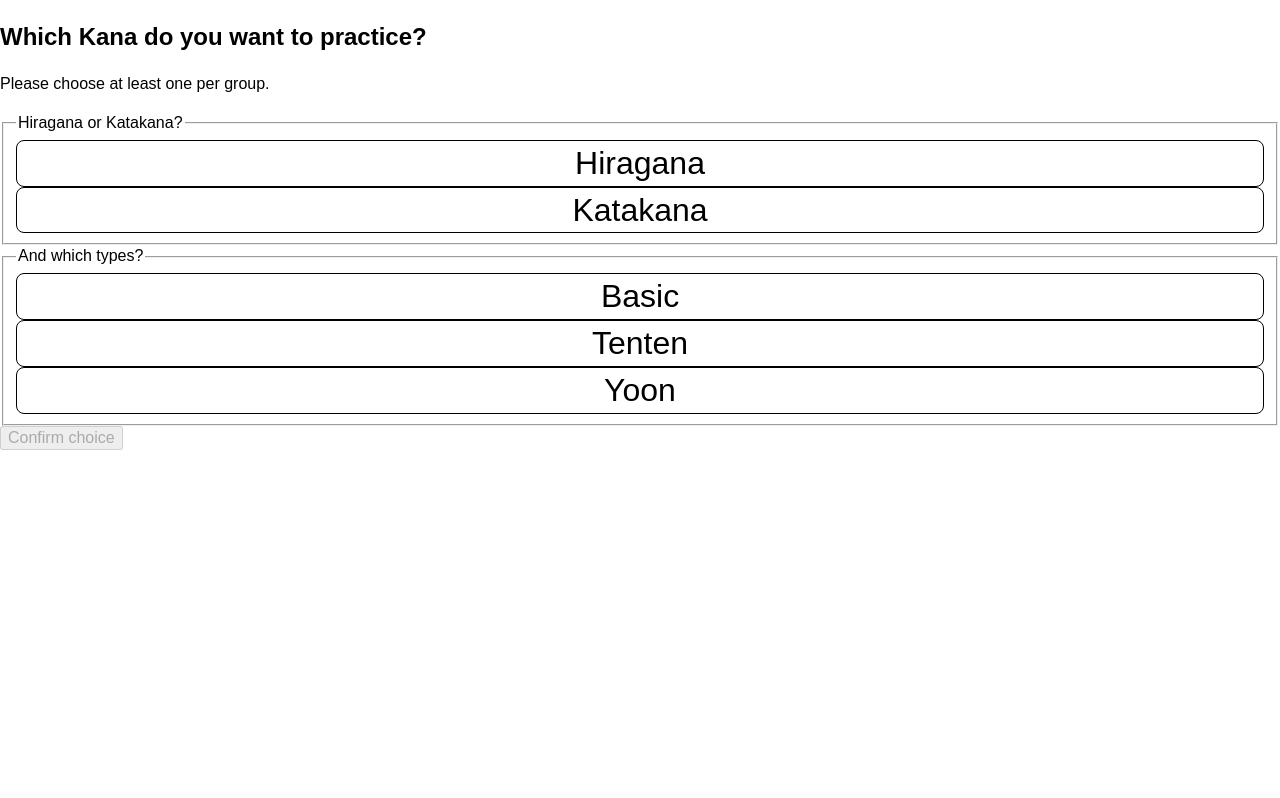
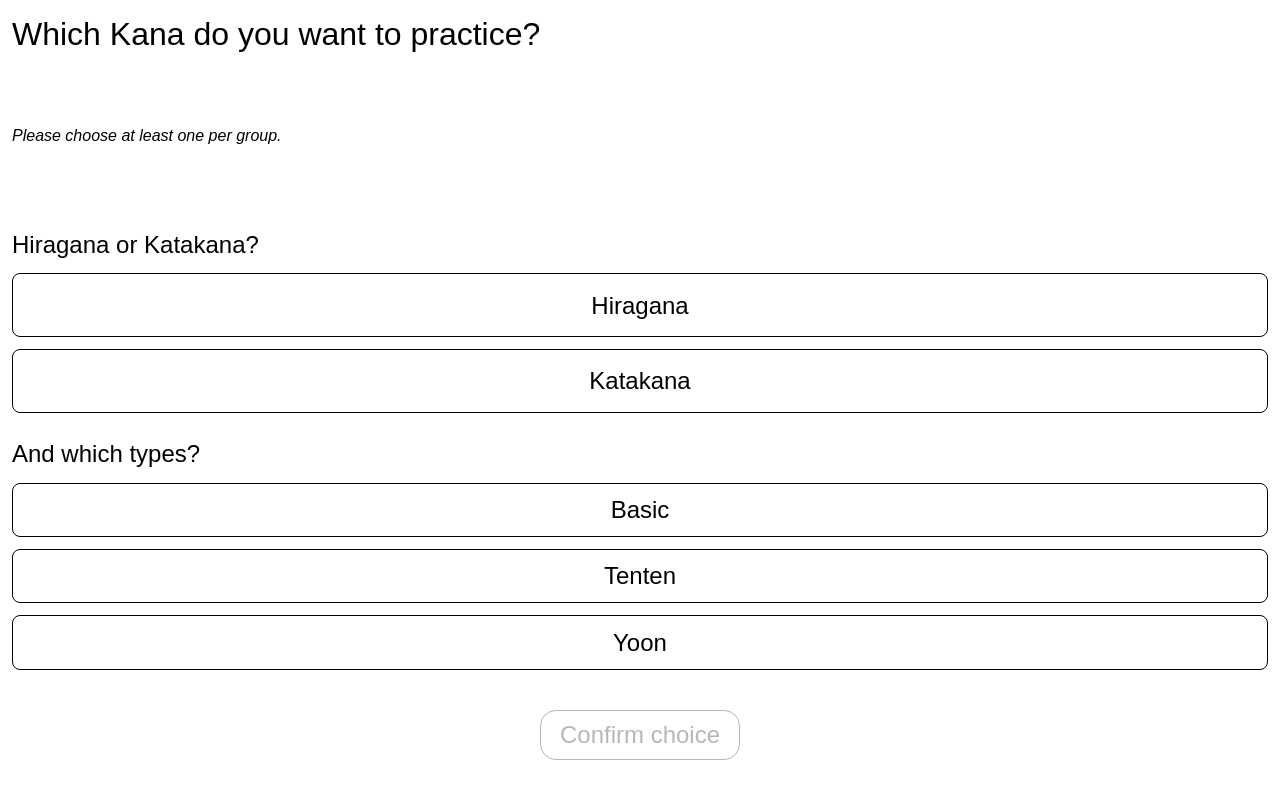
Before and after one commit to macfrei/kana-quiz-app, a React (Vite) app: page / in a window 1280 px wide. Built offline with nearby package versions, Linux system fonts and the light colour scheme.

Commit message:
Add simple styles to kana choice

```diff
--- a/src/components/QuizChoice.tsx
+++ b/src/components/QuizChoice.tsx
@@ -1,5 +1,6 @@
 import React, { useState } from 'react';
 import InputWithLabel from './InputWithLabel';
+import styled from 'styled-components';
 
 type KanaChoice = {
   katakana: boolean;
@@ -50,15 +51,17 @@ export default function QuizChoice({ onKanaChoice }: QuizChoiceProps) {
   const isDisabled = isKanaGroupSelected && isKanaTypeSelected;
 
   return (
-    <form
+    <Form
       aria-labelledby="kana-choice-headline"
       aria-describedby="kana-choice-description"
       onSubmit={handleSubmit}
     >
-      <h2 id="kana-choice-headline">Which Kana do you want to practice?</h2>
+      <Headline id="kana-choice-headline">
+        Which Kana do you want to practice?
+      </Headline>
       <p id="kana-choice-description">Please choose at least one per group.</p>
-      <fieldset>
-        <legend>Hiragana or Katakana?</legend>
+      <Fieldset>
+        <Legend>Hiragana or Katakana?</Legend>
         {groupChoices.map(group => (
           <InputWithLabel
             key={group}
@@ -71,9 +74,9 @@ export default function QuizChoice({ onKanaChoice }: QuizChoiceProps) {
             checked={kanaChoice[group as keyof KanaChoice]}
           />
         ))}
-      </fieldset>
-      <fieldset>
-        <legend>And which types?</legend>
+      </Fieldset>
+      <Fieldset>
+        <Legend>And which types?</Legend>
         {typeChoices.map(type => (
           <InputWithLabel
             key={type}
@@ -86,10 +89,60 @@ export default function QuizChoice({ onKanaChoice }: QuizChoiceProps) {
             checked={kanaChoice[type as keyof KanaChoice]}
           />
         ))}
-      </fieldset>
-      <button type="submit" disabled={!isDisabled}>
+      </Fieldset>
+      <Button type="submit" disabled={!isDisabled}>
         Confirm choice
-      </button>
-    </form>
+      </Button>
+    </Form>
   );
 }
+
+const Form = styled.form`
+  display: grid;
+  gap: 12px;
+  padding: 12px;
+  height: 100vh;
+
+  p {
+    font-style: italic;
+    font-size: 1rem;
+    margin: 0;
+    font-weight: normal;
+  }
+
+  label {
+    font-size: 1.5rem;
+  }
+`;
+
+const Headline = styled.h1`
+  margin: 0;
+  font-weight: normal;
+`;
+
+const Fieldset = styled.fieldset`
+  display: grid;
+  place-items: center;
+  grid-template-columns: 1fr;
+  gap: 12px;
+  border: none;
+  margin: 0;
+  padding: 0;
+`;
+
+const Legend = styled.legend`
+  font-size: 1.5rem;
+  padding: 12px 0;
+`;
+
+const Button = styled.button`
+  background-color: transparent;
+  border-radius: 16px;
+  border: 1px solid;
+  padding: 0 12px;
+  width: 200px;
+  height: 50px;
+  font-size: 1.5rem;
+
+  place-self: center;
+`;
```
